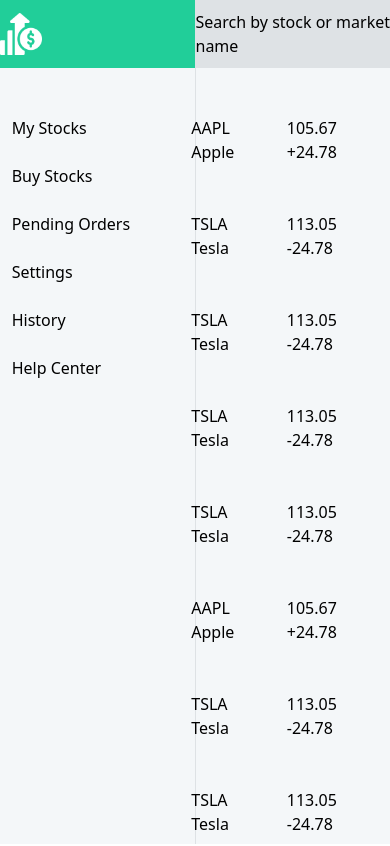
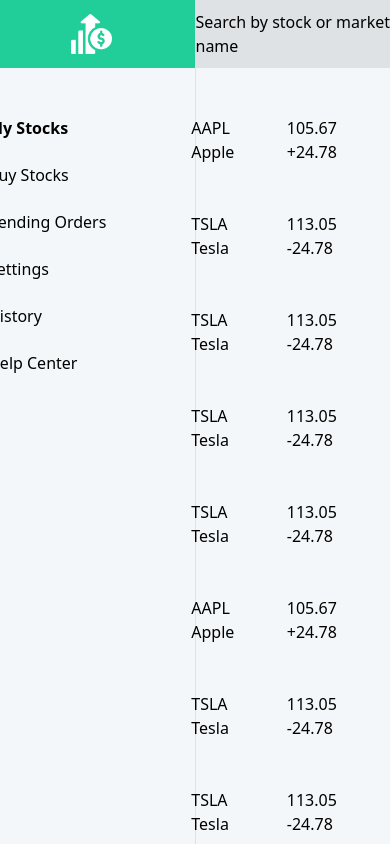
Before and after one commit to tanreetdhaliwal/stock-price, a React (Create React App) app in the folder shoreline/: page / in a window 390 px wide. Shown: the top 846 px of the page. Built offline with nearby package versions, Linux system fonts and the light colour scheme.

Commit message:
made sidebar responsive

```diff
--- a/shoreline/src/components/Headings.tsx
+++ /dev/null
@@ -1,28 +0,0 @@
-import React from "react";
-import Row from "react-bootstrap/Row";
-import Col from "react-bootstrap/Col";
-
-interface Heading {
-  id: number;
-  value: string;
-}
-
-interface HeadingProps {
-  headings: Heading[];
-}
-
-const Headings: React.FunctionComponent<HeadingProps> = (props) => {
-  return (
-    <div>
-      {props.headings.map((heading) => {
-        return (
-          <Row className="row-heading mb-4">
-            <div>{heading.value}</div>
-          </Row>
-        );
-      })}
-    </div>
-  );
-};
-
-export default Headings;
--- /dev/null
+++ b/shoreline/src/components/Navbar/Headings.tsx
@@ -0,0 +1,22 @@
+import React from "react";
+import Row from "react-bootstrap/Row";
+import Heading from "../../models/heading";
+import styles from "./Navbar.module.css";
+
+const Headings: React.FC<{ items: Heading[] }> = (props) => {
+  return (
+    <React.Fragment>
+      {props.items.map((item) => {
+        return (
+          <Row className={styles.row}>
+            <div className={`${styles.label} ${item.active && styles.active}`}>
+              {item.text}
+            </div>
+          </Row>
+        );
+      })}
+    </React.Fragment>
+  );
+};
+
+export default Headings;
--- /dev/null
+++ b/shoreline/src/components/Navbar/Navbar.module.css
@@ -0,0 +1,29 @@
+.logo {
+  background-color: #21ce99;
+  height: 8vh;
+  margin-left: 0 !important;
+  margin-right: 0 !important;
+}
+
+.img {
+  height: 60%;
+  width: 100%;
+  object-fit: contain;
+  padding-left: 0 !important;
+  padding-right: 0 !important;
+}
+
+.row {
+  margin-right: 0;
+}
+
+.label {
+  padding-left: 25%;
+  padding-right: 25%;
+  padding-bottom: 10%;
+  font-size: 1rem;
+}
+
+.active {
+  font-weight: bold;
+}
--- /dev/null
+++ b/shoreline/src/components/Navbar/Sidebar.tsx
@@ -0,0 +1,29 @@
+import React from "react";
+import Row from "react-bootstrap/Row";
+import Headings from "./Headings";
+import Heading from "../../models/heading";
+import styles from "./Navbar.module.css";
+
+const headings: Heading[] = [
+  { id: "1", text: "My Stocks", active: true },
+  { id: "2", text: "Buy Stocks", active: false },
+  { id: "3", text: "Pending Orders", active: false },
+  { id: "4", text: "Settings", active: false },
+  { id: "5", text: "History", active: false },
+  { id: "6", text: "Help Center", active: false },
+];
+
+const Sidebar: React.FC = () => {
+  return (
+    <React.Fragment>
+      <Row
+        className={`mb-5 justify-content-md-center align-items-center ${styles.logo}`}
+      >
+        <img className={styles.img} src="profit.png"></img>
+      </Row>
+      <Headings items={headings} />
+    </React.Fragment>
+  );
+};
+
+export default Sidebar;
--- a/shoreline/src/components/Sidebar.tsx
+++ /dev/null
@@ -1,25 +0,0 @@
-import React from "react";
-import Row from "react-bootstrap/Row";
-import Headings from "./Headings";
-
-const headings = [
-  { id: 1, value: "My Stocks" },
-  { id: 2, value: "Buy Stocks" },
-  { id: 3, value: "Pending Orders" },
-  { id: 4, value: "Settings" },
-  { id: 5, value: "History" },
-  { id: 6, value: "Help Center" },
-];
-
-const Sidebar: React.FunctionComponent = () => {
-  return (
-    <div>
-      <Row className="row-logo mb-5 justify-content-md-center align-items-center">
-        <img className="img-logo" src="profit.png"></img>
-      </Row>
-      <Headings headings={headings} />
-    </div>
-  );
-};
-
-export default Sidebar;
--- /dev/null
+++ b/shoreline/src/models/heading.ts
@@ -0,0 +1,7 @@
+interface Heading {
+  id: string;
+  text: string;
+  active: boolean;
+}
+
+export default Heading;
--- a/shoreline/src/pages/Home.tsx
+++ b/shoreline/src/pages/Home.tsx
@@ -2,7 +2,7 @@
 import Row from "react-bootstrap/Row";
 import Col from "react-bootstrap/Col";
 
-import Sidebar from "../components/Sidebar";
+import Sidebar from "../components/Navbar/Sidebar";
 import SearchStocksBar from "../components/SearchStocksBar";
 
 const Home: React.FunctionComponent = (props) => {
--- a/shoreline/src/styling/styles.css
+++ b/shoreline/src/styling/styles.css
@@ -12,21 +12,6 @@
   height: 100vh;
   background-color: #f4f7f9;
   border-right: 1px solid #dee2e5;
-}
-
-.row-logo {
-  background-color: #21ce99;
-  height: 8vh;
-  margin: 0;
-}
-
-.img-logo {
-  height: 5vh;
-  width: auto;
-}
-
-.row-heading {
-  margin-left: 3vw;
 }
 
 .col-search {
```
Also changed, not shown: shoreline/src/components/Graph/Stock.tsx (added, +11 -0 lines).
